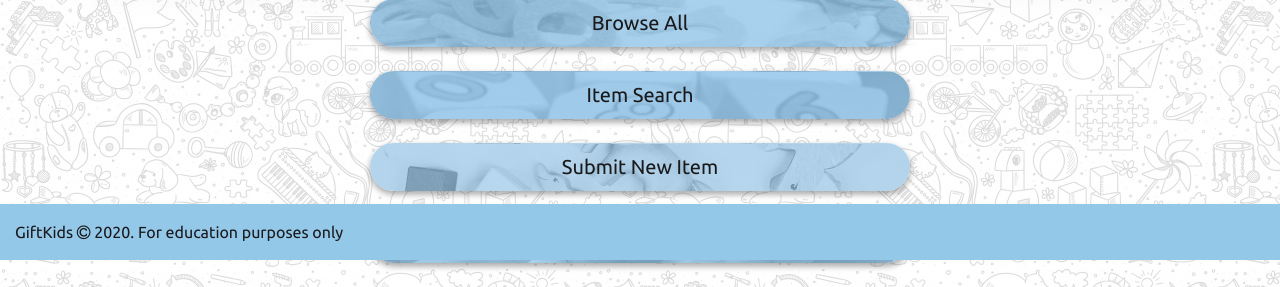
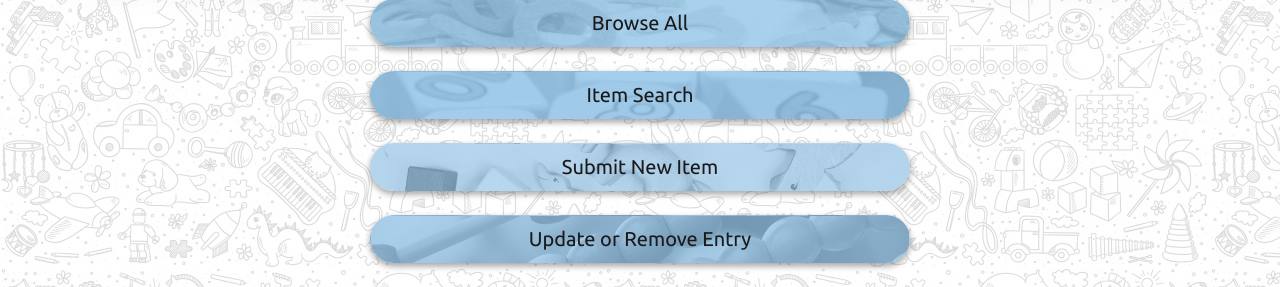
Before and after one commit to 4forces/CI-MS3-project3, a Flask app: page / in a window 1280 px wide. Shown: the part 540-827 px from the top of the page. Run offline with Flask 2, Linux system fonts and the light colour scheme; some libraries are stand-ins or nearby versions.

Commit message:
Remove footer element

```diff
--- a/static/main.css
+++ b/static/main.css
@@ -3,13 +3,6 @@ body {
   font-family: "Ubuntu", sans-serif;
   color: #1a191b;
   background: linear-gradient(rgba(255, 255, 255, 0.75), rgba(255, 255, 255, 0.75)), url("/static/img/bg-body.jpg");
-  /* height: 100%; */
-}
-
-footer {
-    bottom: 0;
-    position: absolute;
-    width: 100%;
 }
 
 .frame, #post-form, #search-bg, #edit-form {
--- a/templates/base.template.html
+++ b/templates/base.template.html
@@ -44,12 +44,6 @@
 
             {% block content %}{% endblock %}
 
-        <footer class="footer py-3">
-            <div class="container-fluid">
-                    <span>GiftKids <i class="fa fa-copyright" aria-hidden="true"></i> 2020. For education purposes only <i class="fa fa-smile-beam"></i></span>
-            </div>
-        </footer>
-
 
     <!-- Bootstrap Scripts: jQuery, Popper.js, Bootstrap JS -->
     <script src="https://code.jquery.com/jquery-3.5.1.min.js" integrity="sha256-9/aliU8dGd2tb6OSsuzixeV4y/faTqgFtohetphbbj0=" crossorigin="anonymous"></script>      <script src="https://cdn.jsdelivr.net/npm/popper.js@1.16.1/dist/umd/popper.min.js" integrity="sha384-9/reFTGAW83EW2RDu2S0VKaIzap3H66lZH81PoYlFhbGU+6BZp6G7niu735Sk7lN" crossorigin="anonymous"></script>
```
